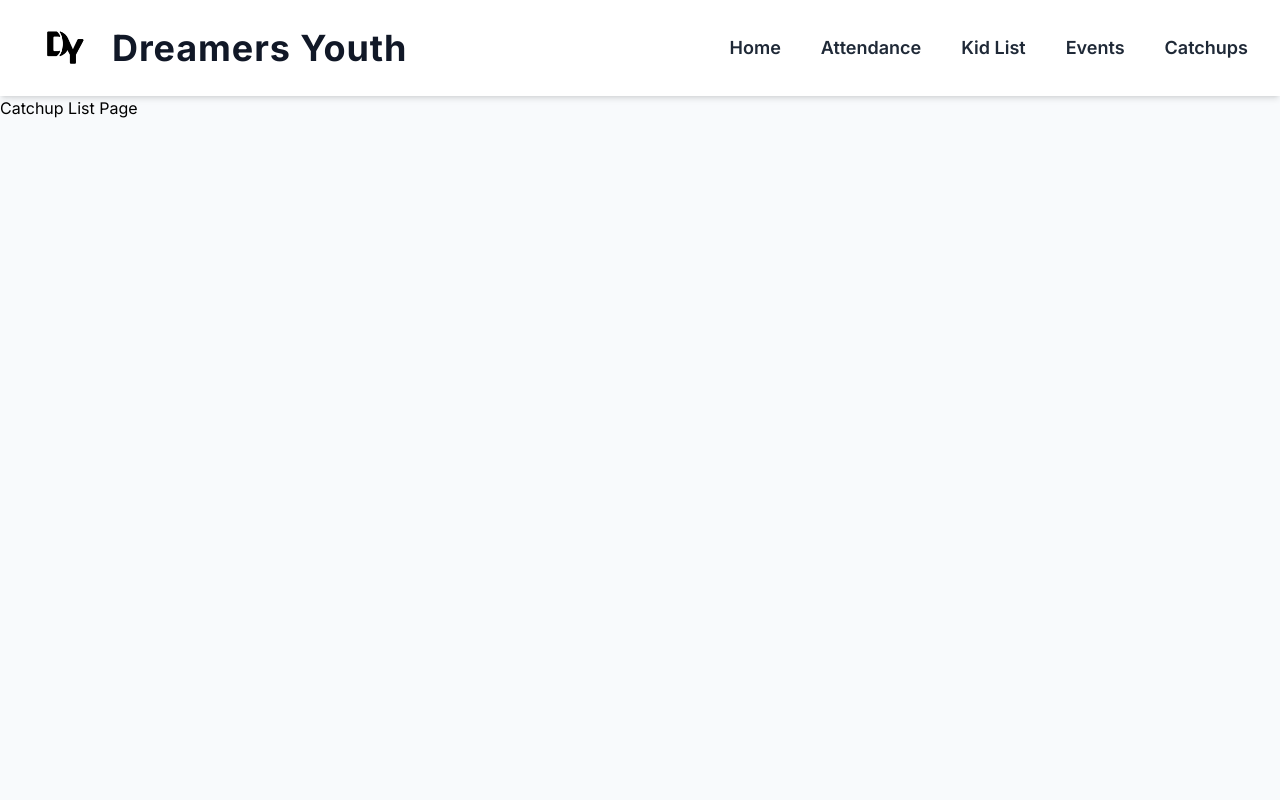
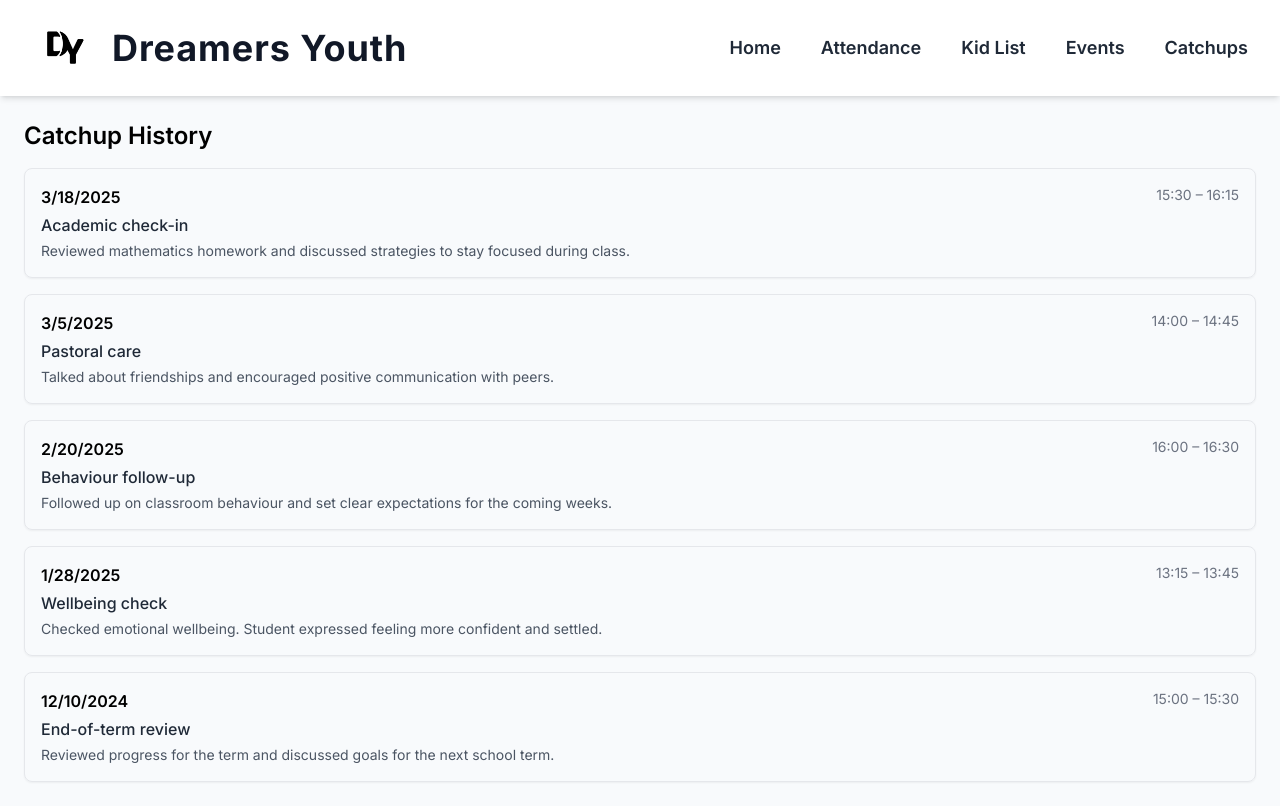
Before and after one commit to jleong23/Sheperd, a React (Vite) app in the folder frontend/: page /catchups in a window 1280 px wide. Built offline with nearby package versions, Linux system fonts and the light colour scheme.

Commit message:
Frontend: Implemented frontend catchup page with MockData

```diff
--- /dev/null
+++ b/frontend/src/components/catchups/CatchupCard.jsx
@@ -0,0 +1,23 @@
+export function CatchupCard({ catchup, onClick }) {
+  return (
+    <div
+      onClick={onClick}
+      className="cursor-pointer rounded-lg border p-4 shadow-sm transition hover:shadow-md hover:bg-gray-50"
+    >
+      <div className="flex justify-between mb-1">
+        <span className="font-semibold">
+          {new Date(catchup.catchupDate).toLocaleDateString()}
+        </span>
+        <span className="text-sm text-gray-500">
+          {catchup.startTime} – {catchup.endTime}
+        </span>
+      </div>
+
+      <p className="font-medium text-gray-800">{catchup.purpose}</p>
+
+      <p className="mt-1 text-sm text-gray-600 line-clamp-2">
+        {catchup.comments}
+      </p>
+    </div>
+  );
+}
--- a/frontend/src/components/catchups/CatchupList.jsx
+++ b/frontend/src/components/catchups/CatchupList.jsx
@@ -1,3 +1,34 @@
+import { mockCatchups } from "./mockCatchups";
+import { useState } from "react";
+import { CatchupCard } from "./CatchupCard";
+import { CatchupModal } from "./CatchupModal";
+
 export default function CatchupList() {
-  return <h1>Catchup List Page</h1>;
+  const [selectedCatchup, setSelectedCatchup] = useState(null);
+
+  const sortedCatchups = [...mockCatchups].sort(
+    (a, b) =>
+      new Date(b.catchupDate).getTime() - new Date(a.catchupDate).getTime()
+  );
+
+  return (
+    <div className="p-6">
+      <h1 className="mb-4 text-2xl font-semibold">Catchup History</h1>
+
+      <div className="grid gap-4">
+        {sortedCatchups.map((catchup) => (
+          <CatchupCard
+            key={catchup.catchupId}
+            catchup={catchup}
+            onClick={() => setSelectedCatchup(catchup)}
+          />
+        ))}
+      </div>
+
+      <CatchupModal
+        catchup={selectedCatchup}
+        onClose={() => setSelectedCatchup(null)}
+      />
+    </div>
+  );
 }
--- /dev/null
+++ b/frontend/src/components/catchups/CatchupModal.jsx
@@ -0,0 +1,41 @@
+export function CatchupModal({ catchup, onClose }) {
+  if (!catchup) return null;
+
+  return (
+    <div className="fixed inset-0 z-50 flex items-center justify-center bg-black/40">
+      <div className="w-full max-w-lg rounded-lg bg-white p-6">
+        <header className="mb-4 flex justify-between">
+          <h2 className="text-xl font-semibold">Catchup Details</h2>
+          <button onClick={onClose} className="text-gray-500 hover:text-black">
+            ✕
+          </button>
+        </header>
+
+        <div className="space-y-2 text-sm">
+          <p>
+            <strong>Catchup ID:</strong> {catchup.catchupId}
+          </p>
+          <p>
+            <strong>Kid:</strong> {catchup.kidName} (ID: {catchup.kidId})
+          </p>
+          <p>
+            <strong>Date:</strong> {catchup.catchupDate}
+          </p>
+          <p>
+            <strong>Time:</strong> {catchup.startTime} – {catchup.endTime}
+          </p>
+          <p>
+            <strong>Purpose:</strong> {catchup.purpose}
+          </p>
+
+          <div>
+            <strong>Comments:</strong>
+            <p className="mt-1 whitespace-pre-wrap text-gray-700">
+              {catchup.comments}
+            </p>
+          </div>
+        </div>
+      </div>
+    </div>
+  );
+}
--- /dev/null
+++ b/frontend/src/components/catchups/mockCatchups.js
@@ -0,0 +1,57 @@
+export const mockCatchups = [
+  {
+    catchupId: 101,
+    kidId: 12,
+    kidName: "Joshua Lim",
+    catchupDate: "2025-03-18", // YYYY-MM-DD
+    startTime: "15:30",
+    endTime: "16:15",
+    purpose: "Academic check-in",
+    comments:
+      "Reviewed mathematics homework and discussed strategies to stay focused during class.",
+  },
+  {
+    catchupId: 102,
+    kidId: 12,
+    kidName: "Joshua Lim",
+    catchupDate: "2025-03-05",
+    startTime: "14:00",
+    endTime: "14:45",
+    purpose: "Pastoral care",
+    comments:
+      "Talked about friendships and encouraged positive communication with peers.",
+  },
+  {
+    catchupId: 103,
+    kidId: 12,
+    kidName: "Joshua Lim",
+    catchupDate: "2025-02-20",
+    startTime: "16:00",
+    endTime: "16:30",
+    purpose: "Behaviour follow-up",
+    comments:
+      "Followed up on classroom behaviour and set clear expectations for the coming weeks.",
+  },
+  {
+    catchupId: 104,
+    kidId: 12,
+    kidName: "Joshua Lim",
+    catchupDate: "2025-01-28",
+    startTime: "13:15",
+    endTime: "13:45",
+    purpose: "Wellbeing check",
+    comments:
+      "Checked emotional wellbeing. Student expressed feeling more confident and settled.",
+  },
+  {
+    catchupId: 105,
+    kidId: 12,
+    kidName: "Joshua Lim",
+    catchupDate: "2024-12-10",
+    startTime: "15:00",
+    endTime: "15:30",
+    purpose: "End-of-term review",
+    comments:
+      "Reviewed progress for the term and discussed goals for the next school term.",
+  },
+];
```
